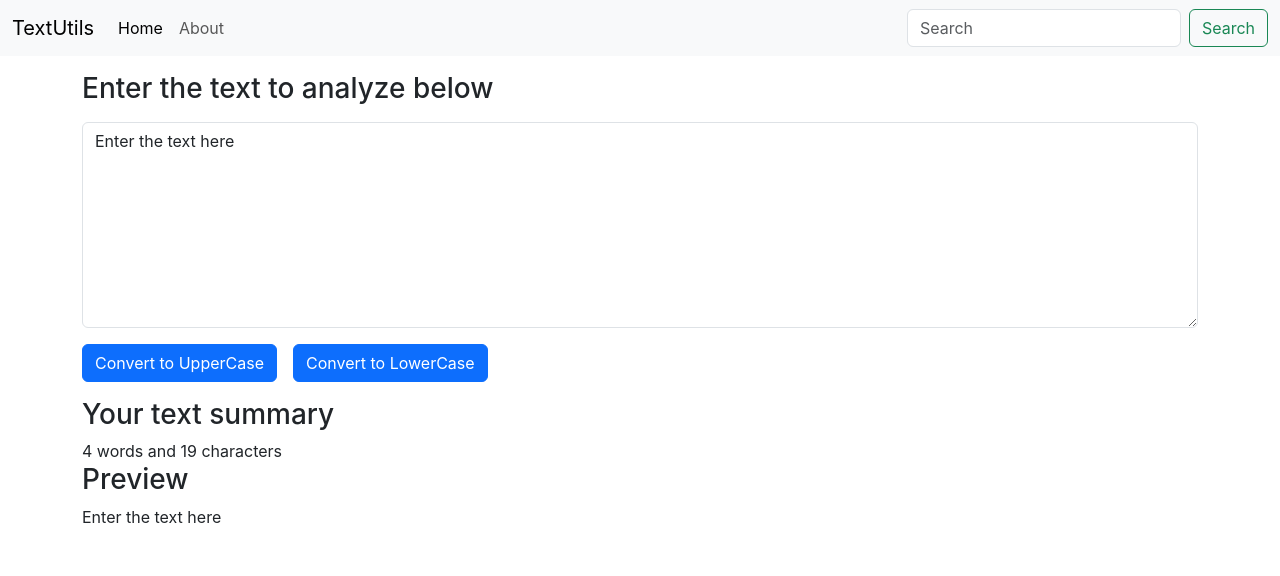
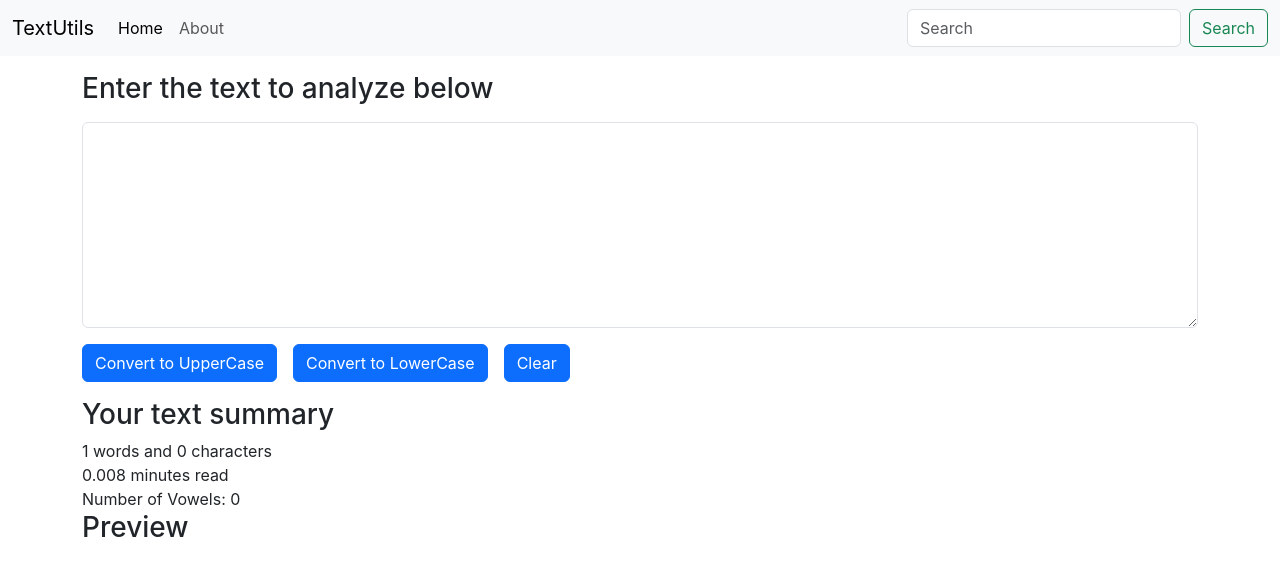
Before and after one commit to hrincredible007/TextUtils, a React (Create React App) app: page / in a window 1280 px wide. Shown: the top 576 px of the page. Built offline with nearby package versions, Linux system fonts and the light colour scheme.

Commit message:
Vowels Functionality added in the application

```diff
--- a/src/components/TextForm.js
+++ b/src/components/TextForm.js
@@ -17,10 +17,24 @@ const TextForm = (props) => {
     let temp = text.toLowerCase();
     setText(temp);
   };
+  const handleClearClick = () => {
+    setText("");
+    setVowels(0);
+  };
   const handleOnChange = (event) => {
+    // console.log(target.value);
+    let str = (event.target.value+"");
+    let character = str.charAt(str.length -1);
+    // console.log(character);
+    if(character === 'a' || character === 'e' || character === 'i' || character === 'o' || character === 'u'
+        || character === 'A' || character === 'E' || character === 'I' || character === 'O' || character === 'U'){
+          let count = vowels;
+          setVowels(count+1);
+    }
     setText(event.target.value);
   };
-  const [text, setText] = useState("Enter the text here");
+  const [text, setText] = useState("");
+  const [vowels, setVowels] = useState(0);
   return (
     <div>
       <div className="container my-3">
@@ -48,11 +62,19 @@ const TextForm = (props) => {
         >
           Convert to LowerCase
         </button>
+        <button
+          onClick={handleClearClick}
+          type="button"
+          className="btn btn-primary ms-3"
+        >
+          Clear
+        </button>
       </div>
       <div className="container">
         <h3>Your text summary</h3>
         <div>{text.split(" ").length} words and {text.length} characters</div>
-
+        <div>{0.008* text.split(" ").length} minutes read</div>
+        <div>Number of Vowels: {vowels}</div>
         <h3>Preview</h3>
         <div>{text}</div>
       </div>
```
